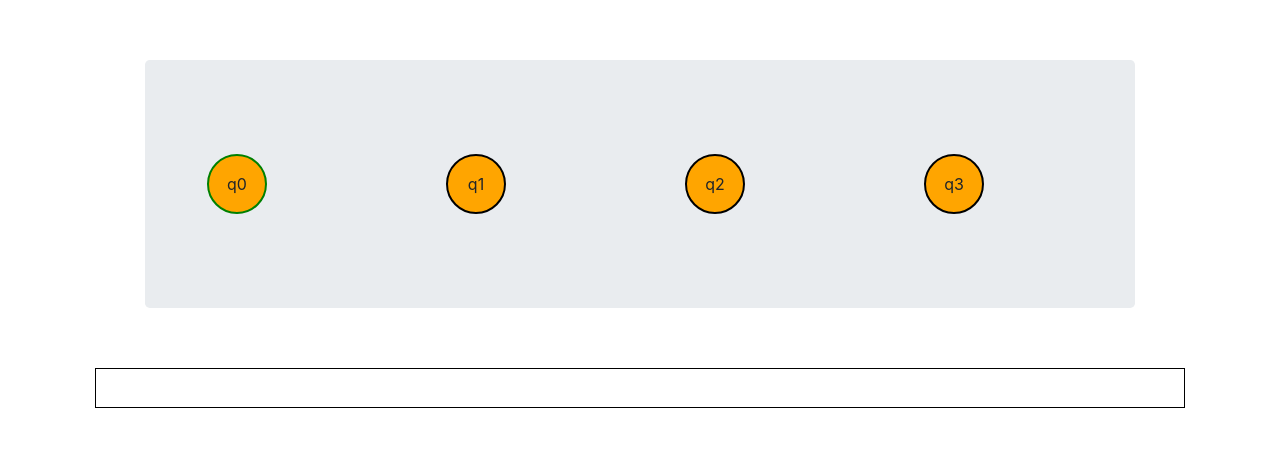
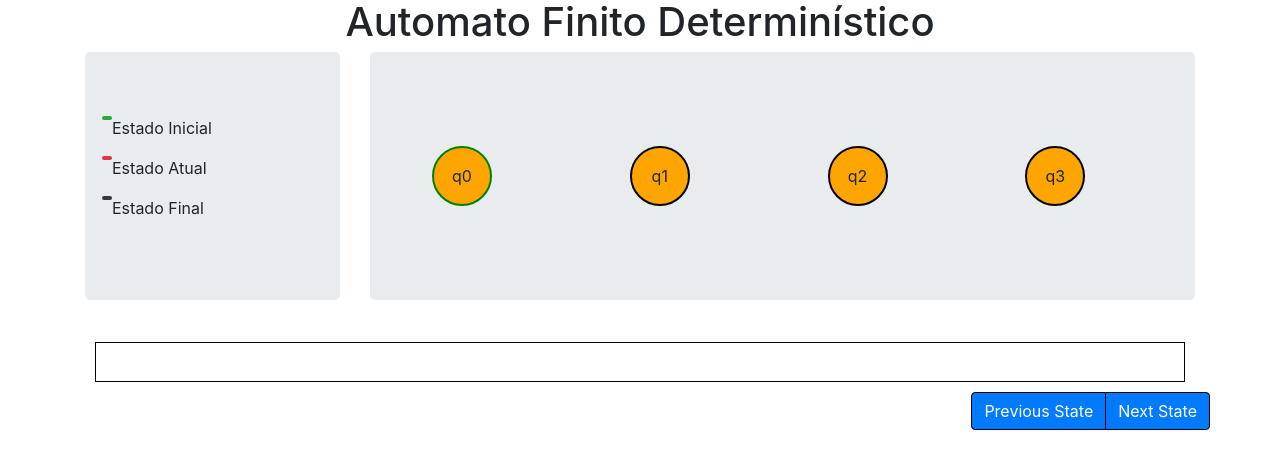
Before and after one commit to ProgRafa/Automatos, a plain HTML site: page index.html in a window 1280 px wide. Drawn offline with Linux system fonts and the light colour scheme.

Commit message:
Finalizando template de apresentação do conteúdo

```diff
--- a/assets/css/global.css
+++ b/assets/css/global.css
@@ -10,8 +10,14 @@ html, body{
     border: 1px solid black;
 }
 
-.jumbotron{
-    margin: 60px;
+.linha{
+    height: 4px;
+    width: 10px;
+    border-radius: 3px;
+}
+
+.row>h1{
+    width: 100%;
 }
 
 .state{
--- a/index.html
+++ b/index.html
@@ -14,13 +14,45 @@
 
     <body>
         <div class="container">
-                <div class="jumbotron">
-                    <div class="row" id="corpo">
-
+            <div class="row">
+                <h1 class="text-center">Automato Finito Determinístico</h1>
+            </div>
+        </div>
+        <div class="container">
+            <div class="row">
+                <div class="col-sm-3">
+                    <div class="jumbotron">
+                        <div class="row">
+                            <div class="linha bg-success"></div>
+                            <p>Estado Inicial</p>
+                        </div>
+                        <div class="row">
+                            <div class="linha bg-danger"></div>
+                            <p>Estado Atual</p>
+                        </div>
+                        <div class="row">
+                            <div class="linha bg-dark"></div>
+                            <p>Estado Final</p>
+                        </div>
                     </div>
                 </div>
+                <div class="col">
+                    <div class="jumbotron">
+                        <div class="row" id="corpo">
+
+                        </div>
+                    </div>
+                </div>
+            </div>
+
                 <div class="row" id="keys">
 
+                </div>
+                <div class="row d-flex justify-content-end">
+                    <div class="btn-group">
+                        <button style="border: 1px solid black" class="btn btn-primary">Previous State</button>
+                        <button style="border: 1px solid black" class="btn btn-primary">Next State</button>
+                    </div>
                 </div>
         </div>
 
```
